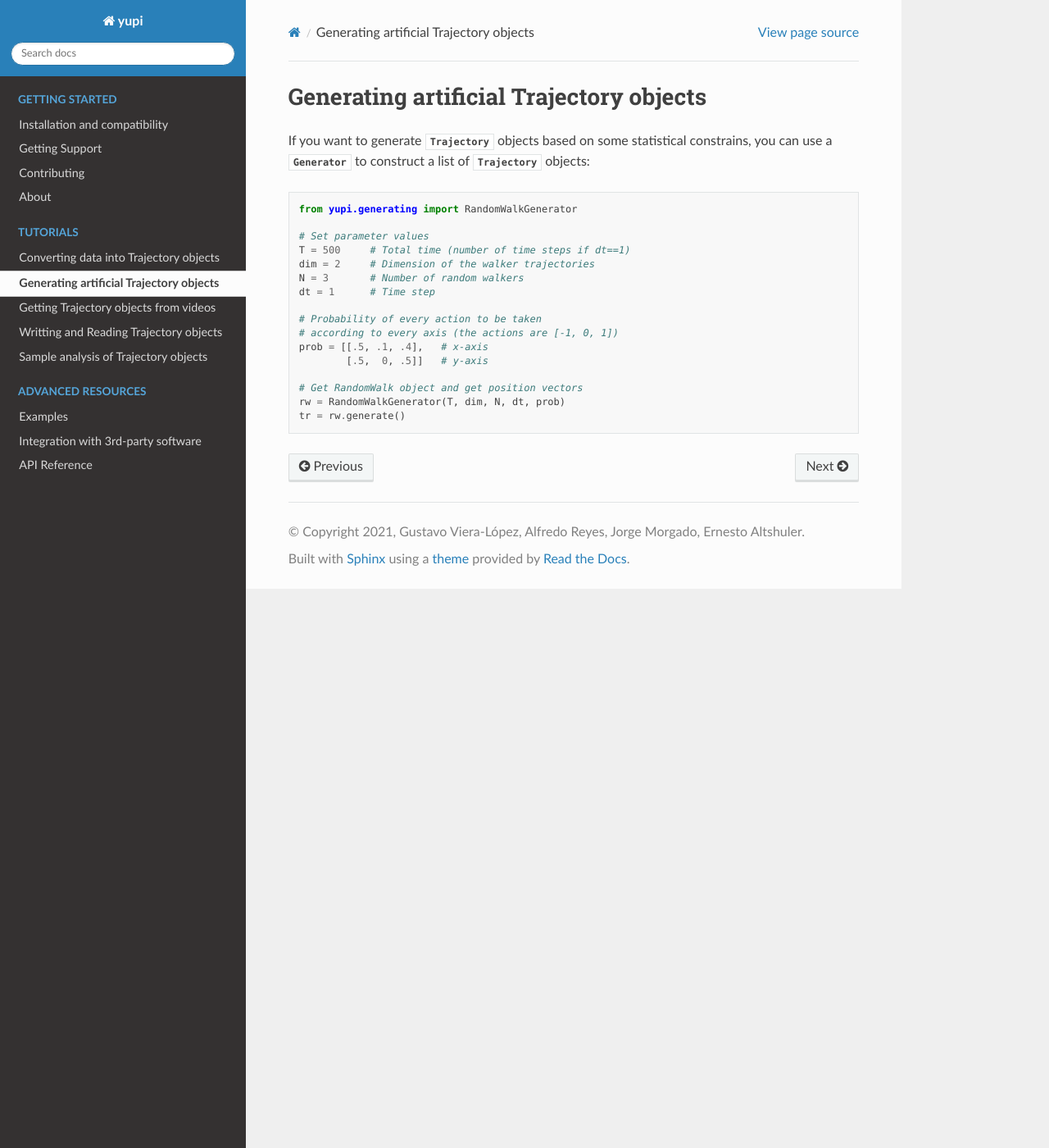
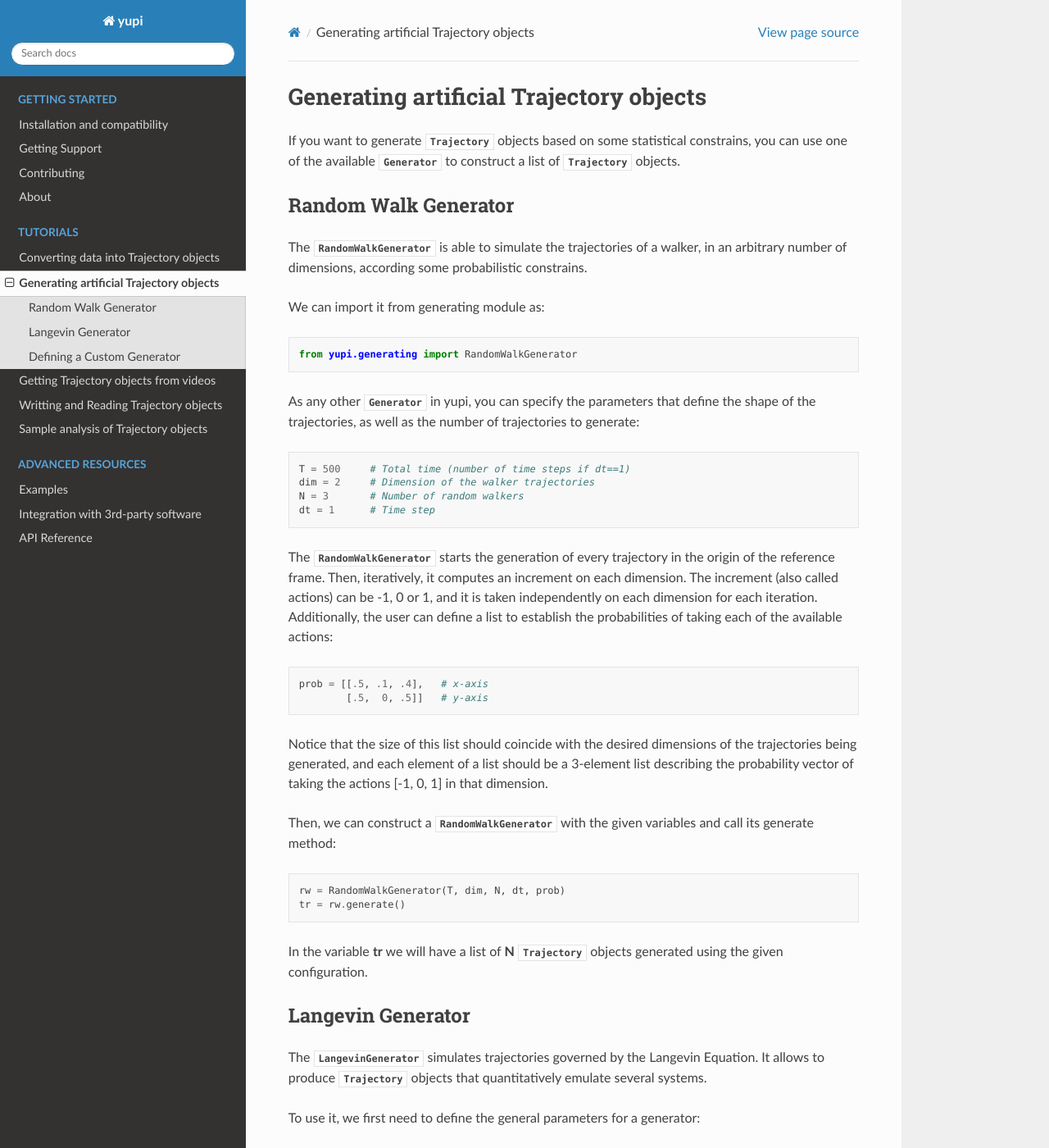
Before and after one commit to yupidevs/yupi, a Sphinx documentation site: the page built from docs/source/tutorials/generating.rst, in a window 1280 px wide and 1400 px high. Shown: the whole window at 82% size. Built offline with Sphinx 7.4.7 and the Read the Docs theme 2.0.0, drawn with Linux system fonts in a browser that asks for light colours; some of the changed text lies outside the part shown.

Commit message:
Refactor tutorial 2

```diff
--- a/docs/source/tutorials/generating.rst
+++ b/docs/source/tutorials/generating.rst
@@ -1,26 +1,91 @@
-
-
-
 Generating artificial Trajectory objects
 ----------------------------------------
 
-If you want to generate :py:class:`~yupi.Trajectory` objects based on some statistical constrains, you can use a :py:class:`~generating.Generator` to construct a list of :py:class:`~yupi.Trajectory` objects:
+If you want to generate :py:class:`~yupi.Trajectory` objects based on some statistical constrains, you can use one of the available :py:class:`~generating.Generator` to construct a list of :py:class:`~yupi.Trajectory` objects.
+
+
+Random Walk Generator
+=====================
+
+The :py:class:`~yupi.RandomWalkGenerator` is able to simulate the trajectories of a walker, in an arbitrary number of dimensions, according some probabilistic constrains.
+
+We can import it from generating module as:
 
 .. code-block:: python
 
    from yupi.generating import RandomWalkGenerator
 
-   # Set parameter values
+As any other :py:class:`~generating.Generator` in yupi, you can specify the parameters that define the shape of the trajectories, as well as the number of trajectories to generate:
+
+.. code-block:: python
+
    T = 500     # Total time (number of time steps if dt==1)
    dim = 2     # Dimension of the walker trajectories
    N = 3       # Number of random walkers
    dt = 1      # Time step
 
-   # Probability of every action to be taken
-   # according to every axis (the actions are [-1, 0, 1])
+
+The :py:class:`~yupi.RandomWalkGenerator` starts the generation of every trajectory in the origin of the reference frame. Then, iteratively, it computes an increment on each dimension. The increment (also called actions) can be -1, 0 or 1, and it is taken independently on each dimension for each iteration. Additionally, the user can define a list to establish the probabilities of taking each of the available actions:
+
+.. code-block:: python
+
    prob = [[.5, .1, .4],   # x-axis
            [.5,  0, .5]]   # y-axis
 
-   # Get RandomWalk object and get position vectors
+Notice that the size of this list should coincide with the desired dimensions of the trajectories being generated, and each element of a list should be a 3-element list describing the probability vector of taking the actions [-1, 0, 1] in that dimension.
+
+Then, we can construct a :py:class:`~yupi.RandomWalkGenerator` with the given variables and call its generate method:
+
+.. code-block:: python
+
    rw = RandomWalkGenerator(T, dim, N, dt, prob)
    tr = rw.generate()
+
+In the variable **tr** we will have a list of **N** :py:class:`~yupi.Trajectory` objects generated using the given configuration.
+
+
+Langevin Generator
+==================
+
+The :py:class:`~yupi.LangevinGenerator` simulates trajectories governed by the
+Langevin Equation. It allows to produce :py:class:`~yupi.Trajectory` objects that quantitatively emulate several systems.
+
+To use it, we first need to define the general parameters for a generator:
+
+.. code-block:: python
+
+    T = 500     # Total time (number of time steps if dt==1)
+    dim = 2     # Dimension of the walker trajectories
+    N = 3       # Number of random walkers
+    dt = 0.5    # Time step
+
+
+Then, some specific parameters can be set before the generator initialization:
+
+.. code-block:: python
+
+    tau = 1               # Relaxation time
+    noise_pdf = 'normal'  # Noise probabilistic distribution function
+    noise_scale = 0.1     # Scale of the noise pdf
+
+
+Finally, the generator is created and the trajectories can be generated:
+
+.. code-block:: python
+
+    lg = LangevinGenerator(T, dim, N, dt, tau, noise_pdf, noise_scale)
+    trajectories = lg.generate()
+
+
+Although not illustrated in this example, the initial
+velocities and positions can be specified in the :py:class:`~yupi.LangevinGenerator`
+creation using the **v0** and **r0** parameters respectively.
+
+
+A more complex application of this :py:class:`~generating.Generator` can be seen in the Example 1.
+
+
+Defining a Custom Generator
+===========================
+
+A user-defined generator can be easily added by building on top of an abstract class :py:class:`~generating.Generator` (which is the base of the already implemented generators).
```
